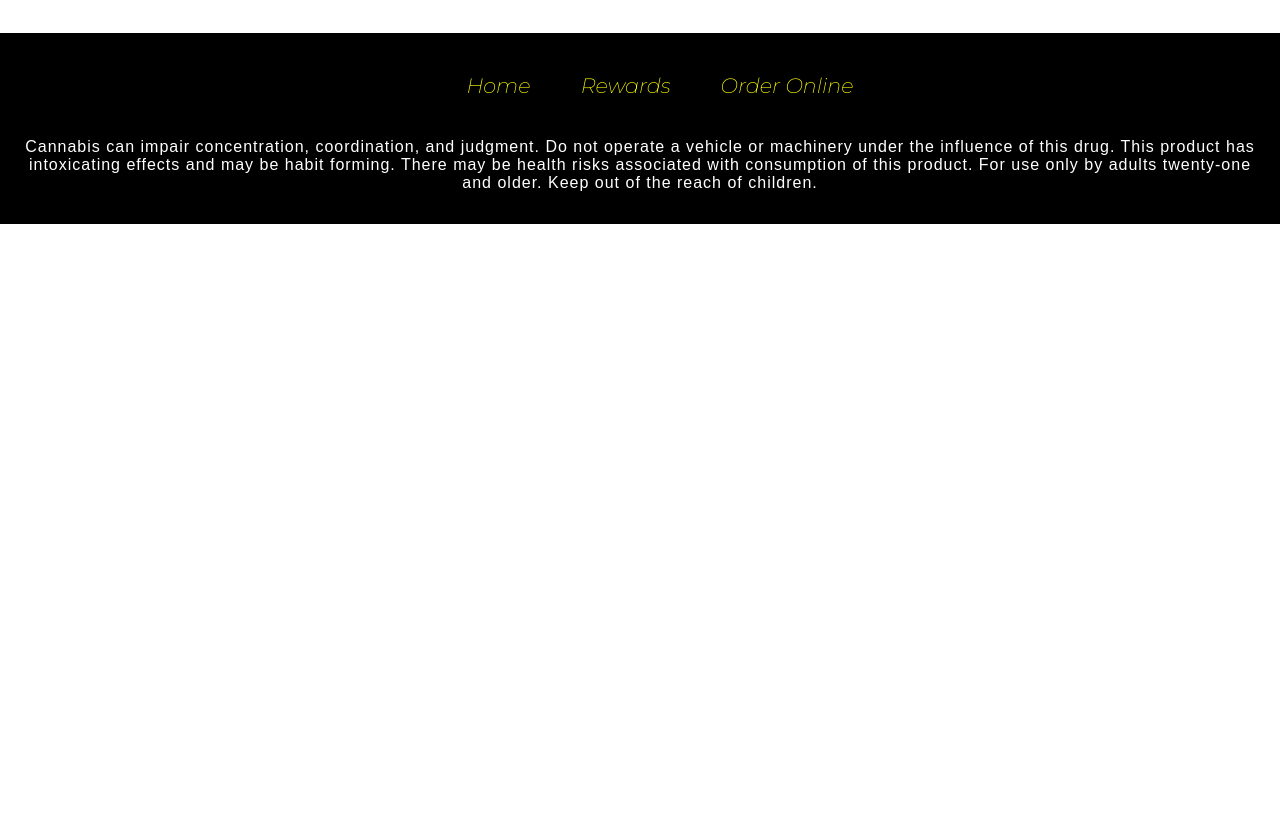
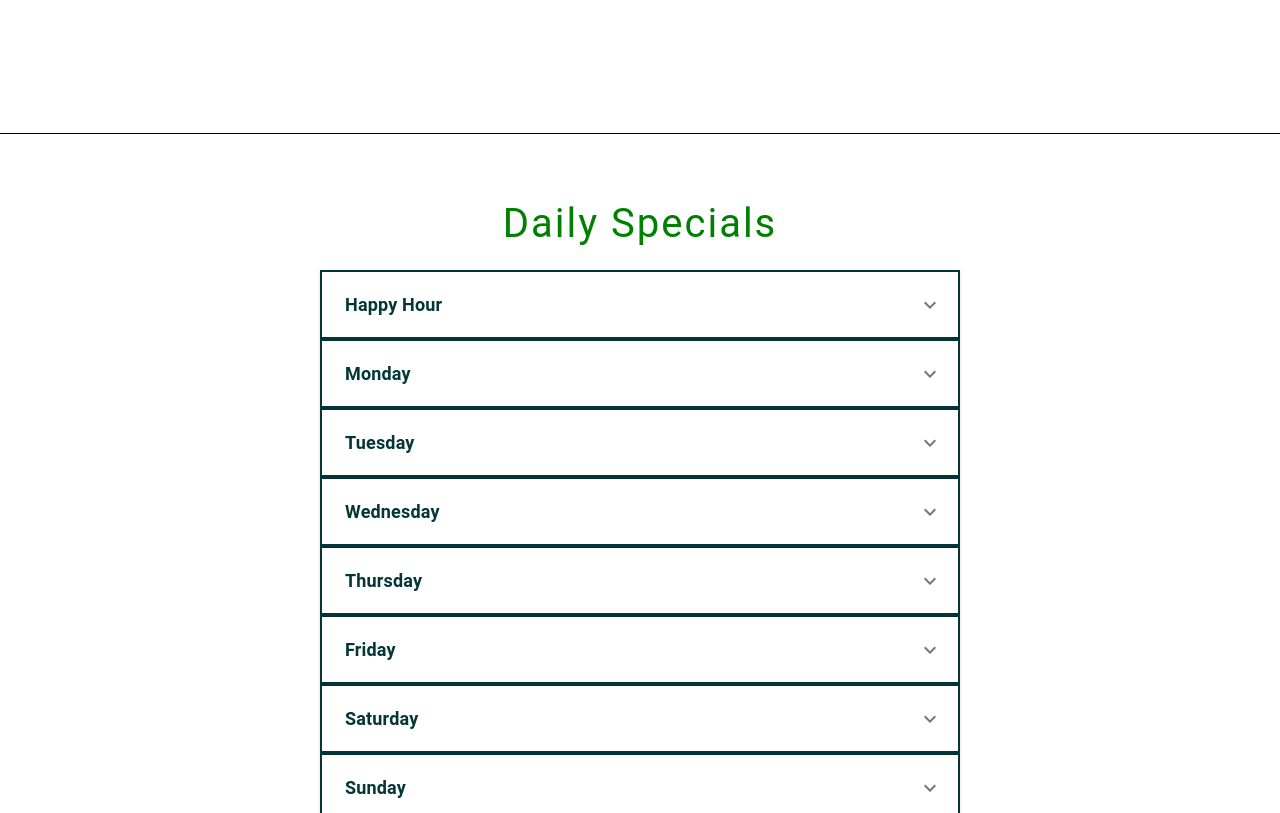
Before and after one commit to thekushery420/lspsReact, a React (Create React App) app: page / in a window 1280 px wide. Shown: the part 2940-3753 px from the top of the page. Before the commit the page ends 3164 px from the top, so only its background shows below. Built offline with nearby package versions, Linux system fonts and the light colour scheme.

Commit message:
Accordion for daily specials.

```diff
--- /dev/null
+++ b/src/Components/AccordionSpecials/AccordionSpecials.js
@@ -0,0 +1,51 @@
+import React from "react";
+import { makeStyles } from "@material-ui/core/styles";
+import Accordion from "@material-ui/core/Accordion";
+import AccordionSummary from "@material-ui/core/AccordionSummary";
+import AccordionDetails from "@material-ui/core/AccordionDetails";
+import Typography from "@material-ui/core/Typography";
+import ExpandMoreIcon from "@material-ui/icons/ExpandMore";
+import RadioButtonCheckedIcon from "@material-ui/icons/RadioButtonChecked";
+
+const useStyles = makeStyles((theme) => ({
+  heading: {
+    fontSize: theme.typography.pxToRem(18),
+    fontWeight: theme.typography.fontWeightBold,
+    margin: "7px",
+    color: "rgb(2, 54, 56);",
+  },
+  accordion: {
+    border: "2px solid rgb(2, 54, 56)",
+    padding: "0",
+    margin: "0",
+  },
+  specials: {
+    paddingLeft: "5px",
+    fontSize: "1.2rem",
+    letterSpacing: "1px",
+  },
+}));
+
+export default function AccordionSpecials(props) {
+  const classes = useStyles();
+
+  return (
+    <>
+      <Accordion key={props.id} className={classes.accordion}>
+        <AccordionSummary
+          expandIcon={<ExpandMoreIcon />}
+          aria-controls="panel1a-content"
+          id="panel1a-header"
+        >
+          <Typography className={classes.heading}>{props.title}</Typography>
+        </AccordionSummary>
+        <AccordionDetails>
+          <RadioButtonCheckedIcon fontSize="medium" />
+          <Typography className={classes.specials}>
+            {props.description}
+          </Typography>
+        </AccordionDetails>
+      </Accordion>
+    </>
+  );
+}
--- /dev/null
+++ b/src/Components/AccordionSpecials/AccordionSpecialsData.js
@@ -0,0 +1,45 @@
+export const AccordionSpecialsData = [
+  {
+    id: "1",
+    day: "Happy Hour",
+    description:
+      "First 2 hours upon opening & last 2 hours upon closing, 10% off!",
+  },
+  {
+    id: "2",
+    day: "Monday",
+    description: "Edibles, CBD and topicals 15% off!",
+  },
+  {
+    id: "3",
+    day: "Tuesday",
+    description: "Infused Joints, buy 3+ 15% off!",
+  },
+  {
+    id: "4",
+    day: "Wednesday",
+    description: "Waxes, Shatters and Oils 15% off! Excluding vape carts",
+  },
+  {
+    id: "5",
+    day: "Thursday",
+    description: "High End Flower 15% off!",
+  },
+  {
+    id: "6",
+    day: "Friday",
+    description:
+      "Buy 3 items: 15% off! Buy 5 items: 20% off! Buy 7 items: 25% off!",
+  },
+  {
+    id: "7",
+    day: "Saturday",
+    description: "All Vape Carts 15% off!",
+  },
+  {
+    id: "8",
+    day: "Sunday",
+    description:
+      "Pick any daily special! It's your choice. *Up to 20% off with 7 items*.",
+  },
+];
--- a/src/Components/InformationCards/InformationCards.js
+++ b/src/Components/InformationCards/InformationCards.js
@@ -15,7 +15,7 @@ function InformationCards(props) {
   const classes = useStyles();
   return (
     <>
-      <Grid item className={classes.Grid} xs={12} sm={8} md={6} lg={3}>
+      <Grid item className={classes.Grid} xs={12} sm={8} md={5} lg={4} xl={3}>
         <Card className={classes.root}>
           <CardActionArea>
             <CardContent className={classes.informationCard__title}>
--- a/src/Components/ProductCard/ProductCard.js
+++ b/src/Components/ProductCard/ProductCard.js
@@ -7,7 +7,6 @@ import CardHeader from "@material-ui/core/CardHeader";
 import CardMedia from "@material-ui/core/CardMedia";
 import CardContent from "@material-ui/core/CardContent";
 import CardActions from "@material-ui/core/CardActions";
-// import { IconButton } from "@material-ui/core";
 import Collapse from "@material-ui/core/Collapse";
 import Typography from "@material-ui/core/Typography";
 import clsx from "clsx";
--- a/src/Pages/Home.js
+++ b/src/Pages/Home.js
@@ -1,32 +1,63 @@
 import React from "react";
 import AboutUs from "../Components/AboutSection/AboutUs";
 import Hero from "../Components/Hero/Hero";
-
+// images
 import ParallaxImage from "../Assets/parallax_Image.jpg";
-
-import { Grid } from "@material-ui/core";
+import { Grid, Typography } from "@material-ui/core";
 import { makeStyles } from "@material-ui/core/styles";
-
+// data
+import { InformationItems } from "../Components/InformationCards/informationItems";
 import { ProductItems } from "../Components/ProductCard/ProductItems";
+import { AccordionSpecialsData } from "../Components/AccordionSpecials/AccordionSpecialsData";
+// components
 import ProductCard from "../Components/ProductCard/ProductCard";
 import InformationCards from "../Components/InformationCards/InformationCards";
-import { InformationItems } from "../Components/InformationCards/informationItems";
 import Parallax from "../Components/Parallax/parallax";
+import AccordionSpecials from "../Components/AccordionSpecials/AccordionSpecials";
+import { green } from "@material-ui/core/colors";
 
 const useStyles = makeStyles((theme) => ({
+  // about us
   home__aboutUsAndCardWrapper: {
     display: "flex",
     flexDirection: "column",
     height: "auto",
   },
 
-  Grid: {
+  // education cards
+  educationGrid: {
     backgroundSize: "cover",
     marginTop: "6em",
     marginBottom: "4em",
-    minHeight: "700px",
+    minHeight: "800px",
   },
 
+  //  accordion specials
+  specialsGrid: {
+    borderTop: "1px solid black",
+    minHeight: "750px",
+  },
+  specialsTitle: {
+    textAlign: "center",
+    color: "green",
+    letterSpacing: "2px",
+    fontSize: "2.5rem",
+    marginBottom: "1rem",
+  },
+
+  specialsRoot: {
+    width: "50%",
+    margin: "0 auto",
+    display: "flex",
+    flexDirection: "column",
+    justifyContent: "center",
+
+    [theme.breakpoints.down("md")]: {
+      width: "95%",
+    },
+  },
+
+  //information Cards
   informationCards__Grid: {
     height: "700px",
     padding: ".7em",
@@ -42,16 +73,22 @@ function Home() {
 
   return (
     <>
+      {/* Hero */}
       <section>
         <Hero />
       </section>
 
+      {/* About us */}
       <div className={classes.home__aboutUsAndCardWrapper}>
         <AboutUs
           title="How We're Different"
-          about="We are a licensed Washington state recreational marjuana retailer. Here you will find friendly and knowledgable budtenders. The Last Stop Pot Shop is the LAST STOP to stock up on all your goodies before heading over the pass. Enjoy responsibly! Our employees have decades of Marijuana Experience under their belts, with some having transitioned directly from the Medical Marijuana Field to the Recreational side of things. This means we know how to help you find exactly what you need, and we do it with a smile on our faces because we truly love what we do!"
+          about="We are a licensed Washington state recreational marjuana retailer. Here you will find friendly and knowledgable budtenders.
+          The Last Stop Pot Shop is the LAST STOP to stock up on all your goodies before heading over the pass. Enjoy responsibly! Our employees have decades of Marijuana
+           Experience under their belts, with some having transitioned directly from the Medical Marijuana Field to the Recreational side of things. This means we know how
+           to help you find exactly what you need, and we do it with a smile on our faces because we truly love what we do!"
         />
 
+        {/* Shop and learn more */}
         <Grid className={classes.informationCards__Grid} container spacing={2}>
           {InformationItems.map((item) => (
             <InformationCards
@@ -63,15 +100,33 @@ function Home() {
         </Grid>
       </div>
 
+      {/* parallax */}
       <Parallax backgroundImage={ParallaxImage} title={"Get Educated"} />
 
+      {/* education */}
       <section>
-        <Grid className={classes.Grid} container spacing={3}>
+        <Grid className={classes.educationGrid} container spacing={3}>
           {ProductItems.map((product) => (
             <ProductCard key={product.id} product={product} />
           ))}
         </Grid>
       </section>
+
+      {/* Daily Specials */}
+      <Grid className={classes.specialsGrid} container spacing={0}>
+        <div className={classes.specialsRoot}>
+          <Typography className={classes.specialsTitle}>
+            Daily Specials
+          </Typography>
+          {AccordionSpecialsData.map((special) => (
+            <AccordionSpecials
+              title={special.day}
+              description={special.description}
+              id={special.id}
+            />
+          ))}
+        </div>
+      </Grid>
     </>
   );
 }
```
Also changed, not shown: src/Components/AccordionSpecials/styles.css (added), 1 other file (tests, documents, lock files or other folders).
